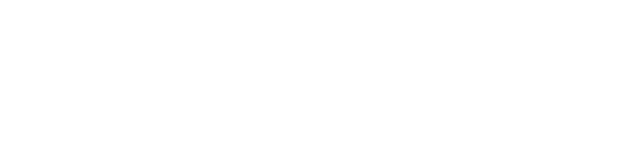
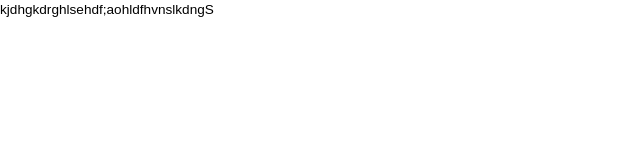
Before and after one commit to MetalChibi/hacaton, a plain HTML site: page index.html in a window 1280 px wide. Shown: the whole page, without its empty margins (0-640 px from the left). Drawn offline with Linux system fonts and the light colour scheme.

Commit message:
first comit

```diff
--- a/index.html
+++ b/index.html
@@ -8,7 +8,7 @@
 		<link rel="stylesheet" href="css/style.css">
 </head>
 <body>
-
+	kjdhgkdrghlsehdf;aohldfhvnslkdngS
 <script src="script.js"></script>
 </body>
 </html>
```
